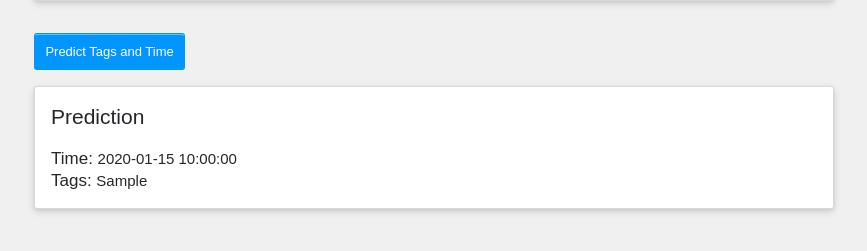
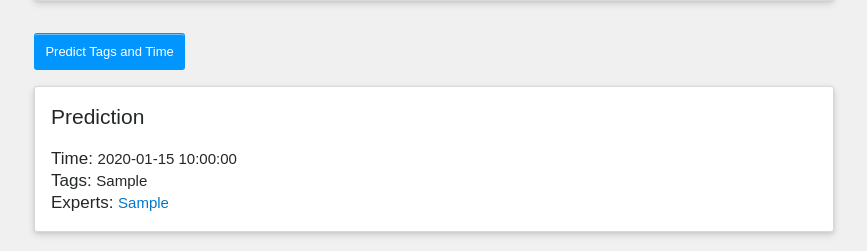
Before and after one commit to guohongyi/stackoverflow-prediction, a Flask app: template prediction/templates/index.html in a window 1280 px wide. Shown: the part 599-850 px from the top of the page, without its empty margins (200-1067 px from the left). Run offline with Flask 2, Linux system fonts and the light colour scheme; the template is opened without the code that fills it: most values are stand-ins (such as "Sample title", 1, 10 or a date in 2020); parts of the project's set-up code (start-up, migrations or seed data) failed here and were passed over; some libraries are stand-ins or nearby versions.

Commit message:
Added experts

```diff
--- a/prediction/templates/index.html
+++ b/prediction/templates/index.html
@@ -62,6 +62,29 @@ Also, i\'ve just realized...couldnt i just use the <a> tag anyways instead of <s
 															fillTitle("Symfony2: how to get all entities of one type which are marked with “EDIT” ACL permission?");
 															fillBody('Can someone tell me how to get all entities of one type which are marked with "EDIT" ACL permission?\
 															I would like to build a query with the Doctrine EntityManager.');
+															}
+
+															function makeList(strlist){
+															return strlist.split(", ");
+															}
+
+															window.onload= function(){
+															expertCsv = "{{ prediction_experts }}";
+															expertidCsv = "{{ prediction_ids }}";
+
+															expertList = makeList(expertCsv);
+															idList = makeList(expertidCsv);
+															htmlString = "";
+															var i;
+															for (i = 0; i < expertList.length; i++) {
+																	htmlString = htmlString + '<a href="https://stackoverflow.com/users/'+ idList[i] +'">'+ expertList[i] +'</a>';
+																	if(i < expertList.length-1){
+																			htmlString += ", ";
+																			}
+																			}
+
+																			document.getElementById("experts").innerHTML = htmlString;
+
 																			}
 
 																		</script>
@@ -158,6 +181,11 @@ I would like to build a query with the Doctrine EntityManager.');
 																									<span class="fs-body2">
 																										{{ prediction_tag }}
 																									</span></div>
+																								<div class="fs-body3">Experts:
+																									<span id="experts" class="fs-body2">
+
+																									</span></div>
+
 																							</div>
 
 																						</div>
```
Lines whose indentation alone changed are shown as unchanged.
